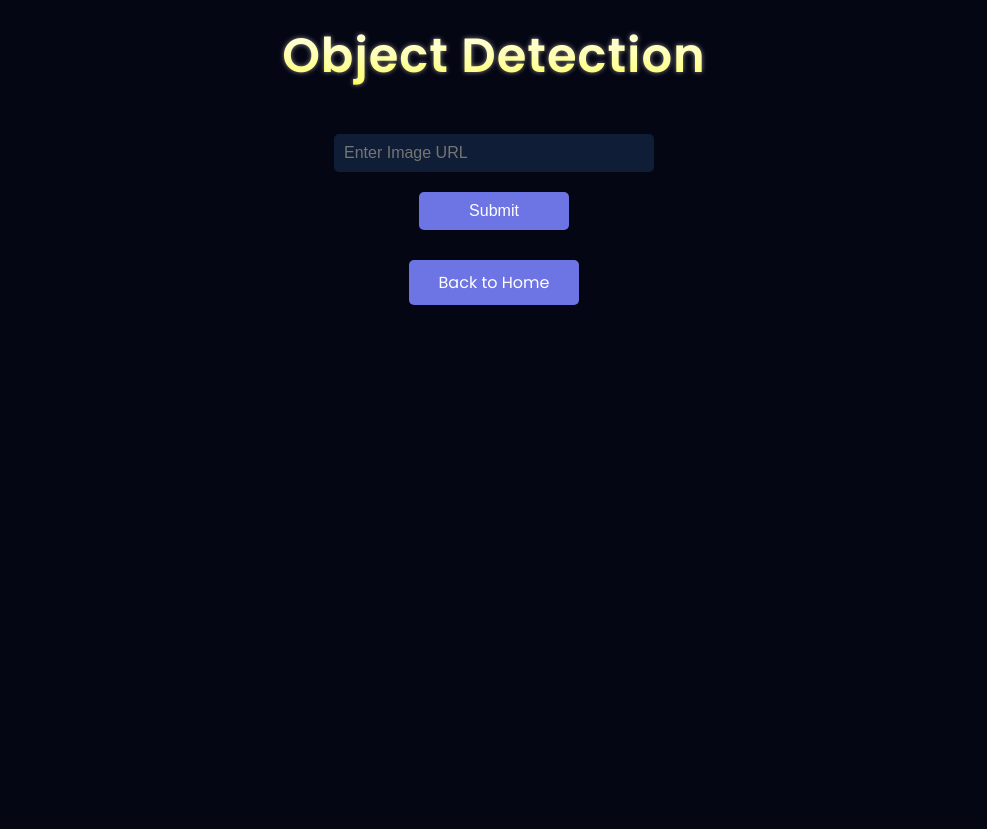
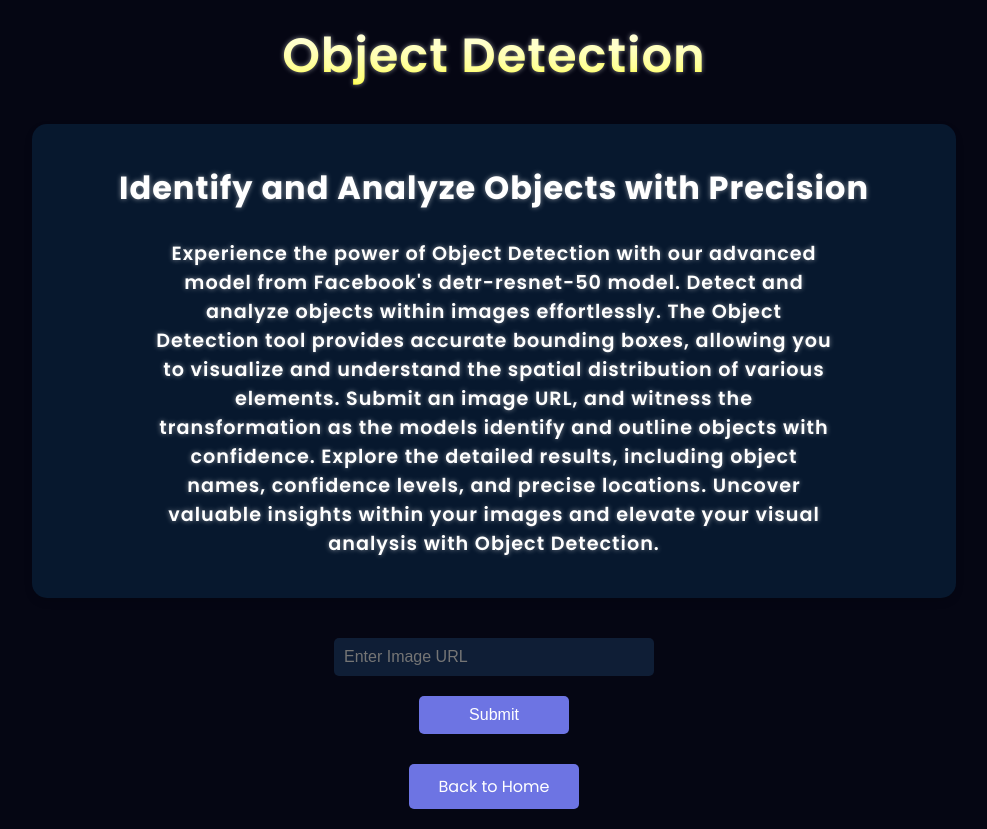
Before and after one commit to Hardvan/Hugging-Face-Playground, a Flask app: page /object_detection in a window 1280 px wide. Shown: the whole page, without its empty margins (146-1133 px from the left). Before the commit the page ends 305 px from the top, so only its background shows below. Run offline with Flask 3, Linux system fonts and the light colour scheme.

Commit message:
Add descriptions

```diff
--- a/static/css/index.css
+++ b/static/css/index.css
@@ -34,10 +34,17 @@ body {
 .description {
   font-size: 1.5rem;
   text-align: center;
-  margin-top: 20px;
+  margin: 20px auto;
   font-weight: 600;
   letter-spacing: 1px;
   text-shadow: 0 0 5px rgba(255, 255, 255, 0.5);
+  background-color: #07182e;
+  color: white;
+  padding: 20px;
+  border-radius: 15px;
+  box-shadow: 0 4px 8px rgba(0, 0, 0, 0.1);
+  text-align: center;
+  width: 69%;
 }
 
 .description h2 {
--- a/templates/object_detection.html
+++ b/templates/object_detection.html
@@ -1,5 +1,21 @@
 {% extends 'base.html' %} {% block title %}Object Detection{% endblock %} {%
-block page_title %}Object Detection{% endblock %} {%block content %}
+block page_title %}Object Detection{% endblock %}
+
+<!-- Description of the page -->
+{% block description_h2 %}Identify and Analyze Objects with Precision{% endblock
+%} {% block description_p %}
+<p>
+  Experience the power of Object Detection with our advanced model from
+  Facebook's detr-resnet-50 model. Detect and analyze objects within images
+  effortlessly. The Object Detection tool provides accurate bounding boxes,
+  allowing you to visualize and understand the spatial distribution of various
+  elements. Submit an image URL, and witness the transformation as the models
+  identify and outline objects with confidence. Explore the detailed results,
+  including object names, confidence levels, and precise locations. Uncover
+  valuable insights within your images and elevate your visual analysis with
+  Object Detection.
+</p>
+{% endblock %} {%block content %}
 
 <!-- Form to accept image url -->
 <form action="/object_detection" method="POST" class="object-detection-form">
```
Also changed, not shown: templates/depth_estimation.html (+16 -1 lines), templates/index.html (+8 -3 lines), templates/sentiment_analysis.html (+14 -1 lines), templates/text_summarization.html (+17 -1 lines).
